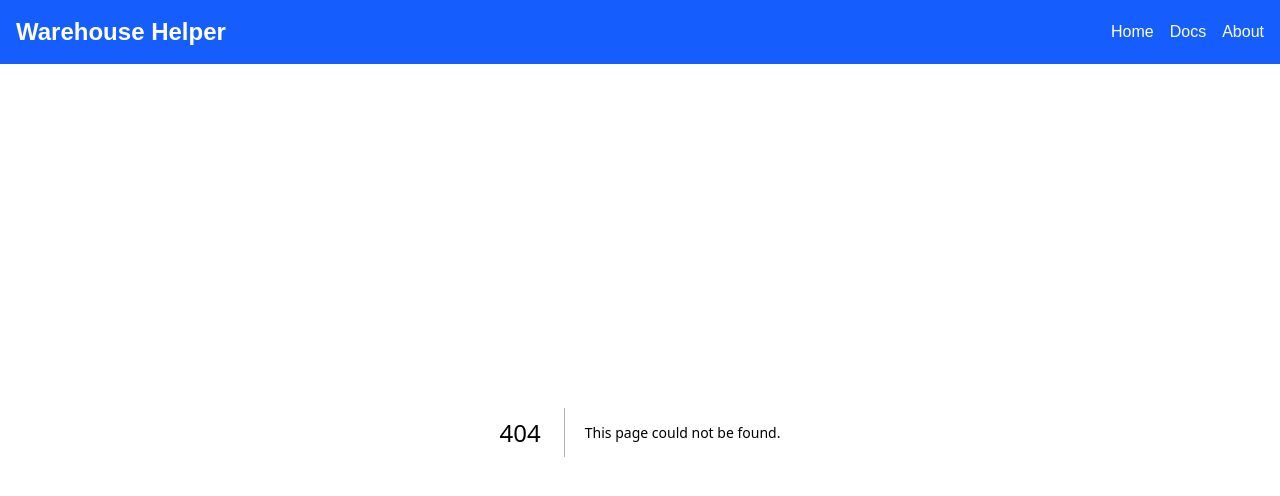
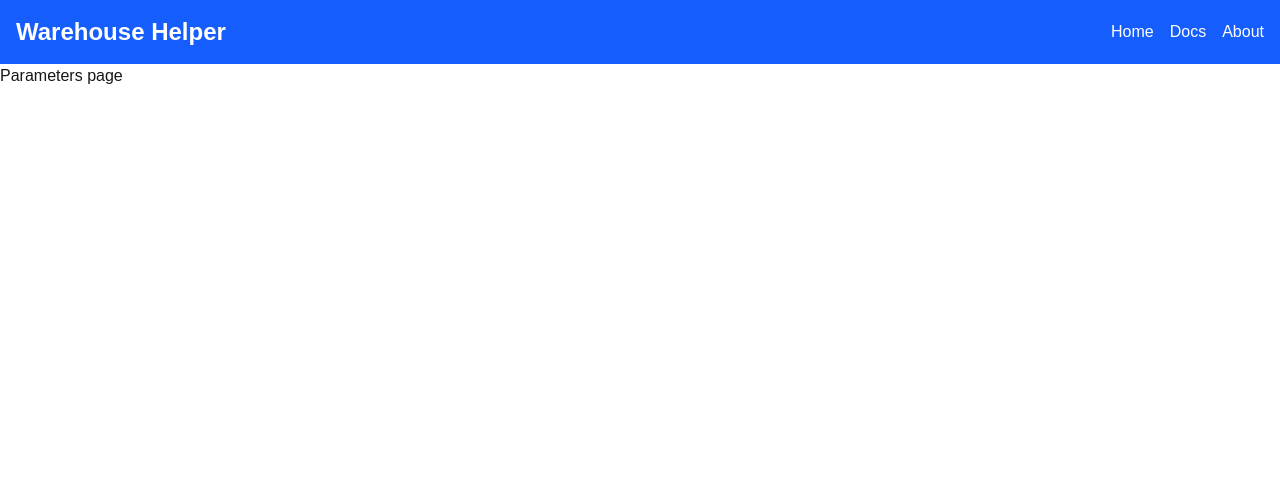
Before and after one commit to mi-qacker/warehouse-helper, a Next.js app: page /parameters in a window 1280 px wide. Before the commit this address had no page. Shown: the top 496 px of the page. Built offline with nearby package versions, Linux system fonts and the light colour scheme.

Commit message:
WAREHOUSEHELPER-14: Split the application into pages

```diff
--- /dev/null
+++ b/src/app/map/page.tsx
@@ -0,0 +1,3 @@
+export default function MapPage() {
+  return <h1>Map page</h1>;
+}
--- /dev/null
+++ b/src/app/parameters/page.tsx
@@ -0,0 +1,3 @@
+export default function ParametersPage() {
+  return <h1>Parameters page</h1>;
+}
--- /dev/null
+++ b/src/app/placement/page.tsx
@@ -0,0 +1,3 @@
+export default function PlacementPage() {
+  return <h1>Placement page</h1>;
+}
--- /dev/null
+++ b/src/app/trail/page.tsx
@@ -0,0 +1,3 @@
+export default function TrailPage() {
+  return <h1>Trail page</h1>;
+}
```
